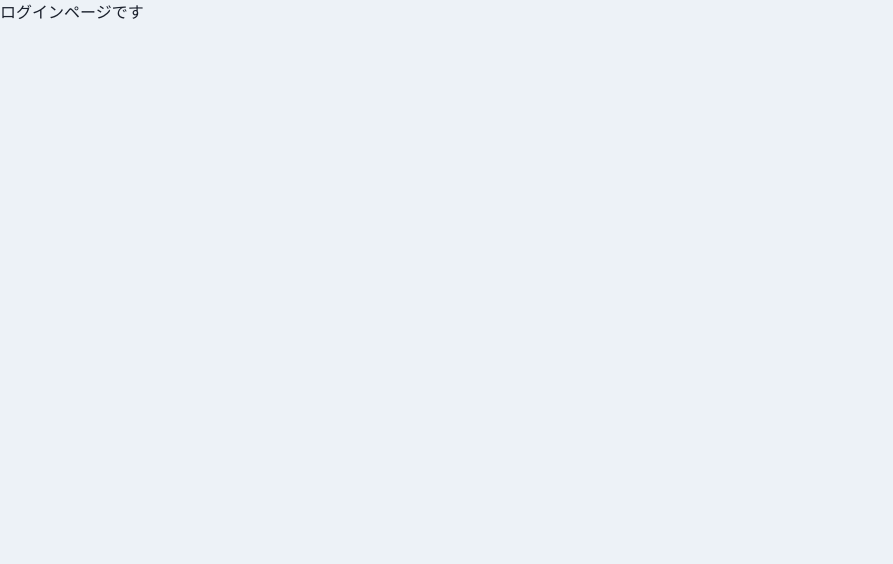
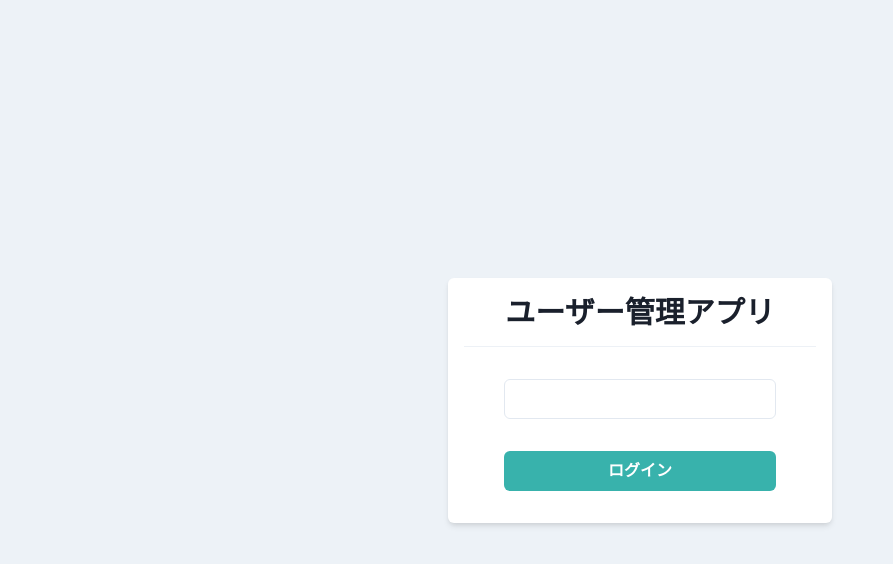
Before and after one commit to nakashi120/udemy-react-stepup-final, a React (Create React App) app: page / in a window 1280 px wide. Shown: the top 564 px of the page, without its empty margins (0-893 px from the left). Built offline with nearby package versions, Linux system fonts and the light colour scheme.

Commit message:
login display template

```diff
--- a/src/components/pages/Login.tsx
+++ b/src/components/pages/Login.tsx
@@ -1,5 +1,29 @@
+import {
+  Box,
+  Button,
+  Divider,
+  Flex,
+  Heading,
+  Input,
+  Stack,
+} from "@chakra-ui/react"
 import { memo, VFC } from "react"
 
 export const Login: VFC = memo(() => {
-  return <p>ログインページです</p>
+  return (
+    <Flex align="center" justify="center" height="100vh">
+      <Box bg="white" w="sm" p={4} borderRadius="md" shadow="md">
+        <Heading as="h1" size="lg" textAlign="center">
+          ユーザー管理アプリ
+        </Heading>
+        <Divider my={4} />
+        <Stack spacing={8} py={4} px={10}>
+          <Input palaceholder="ユーザーID" />
+          <Button bg="teal.400" color="white" _hover={{ opacity: 0.8 }}>
+            ログイン
+          </Button>
+        </Stack>
+      </Box>
+    </Flex>
+  )
 })
```
